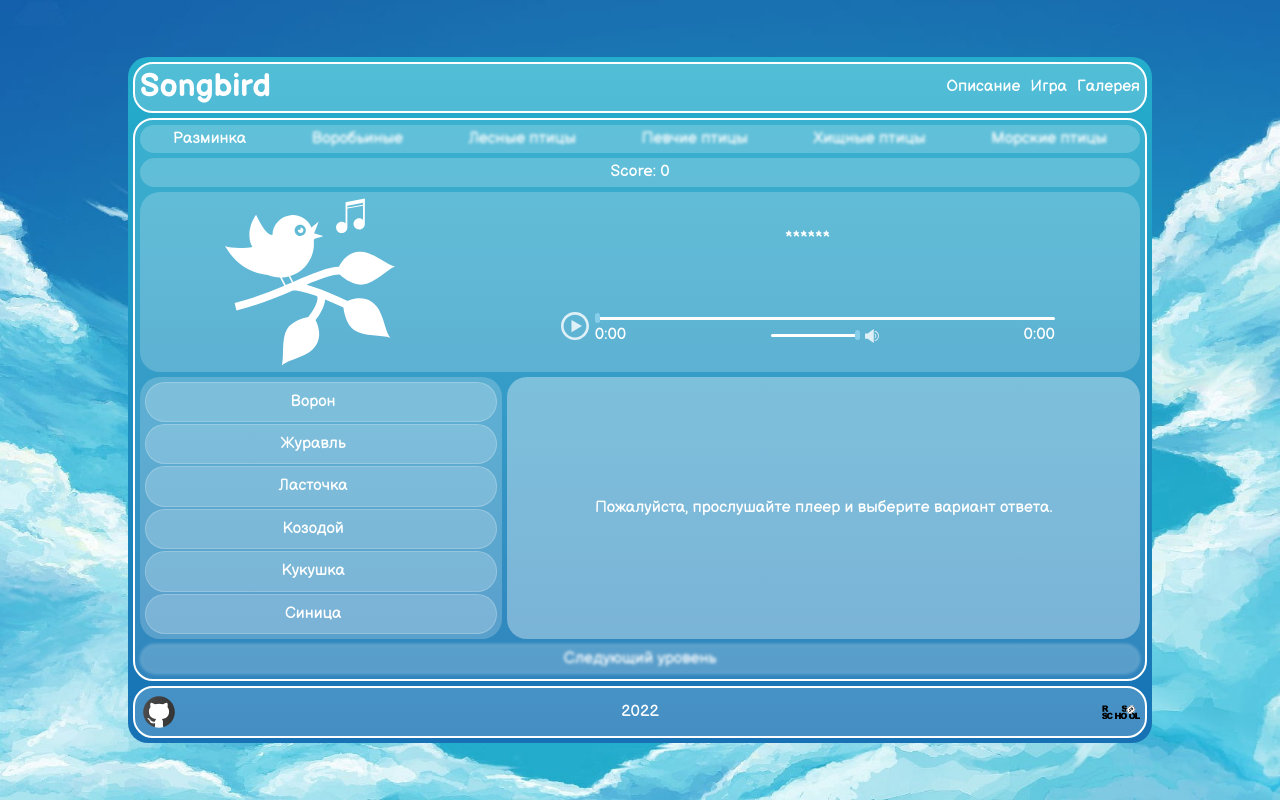
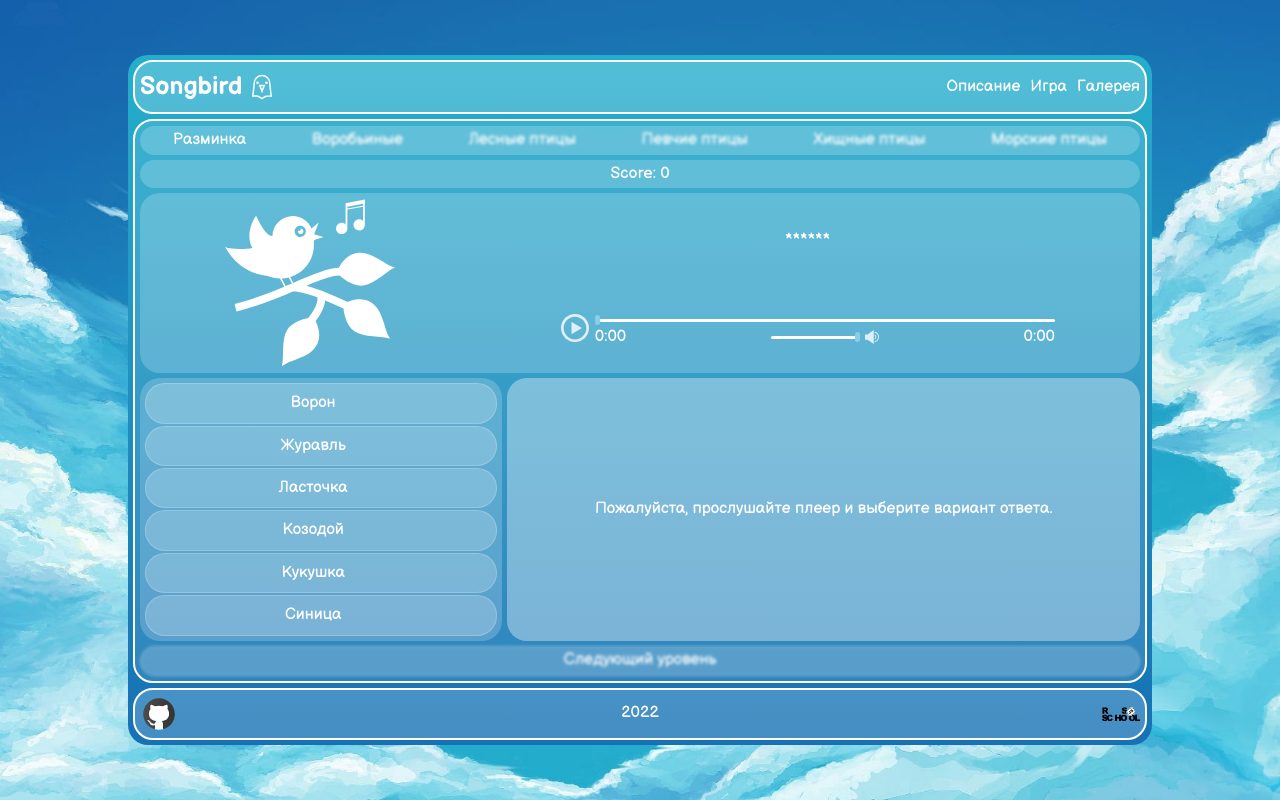
Before and after one commit to Cat4love/songbird, a website built with webpack: page songbird/src/quiz.html in a window 1280 px wide. Built offline with nearby package versions, Linux system fonts and the light colour scheme.

Commit message:
feat: add game logo to pages

```diff
--- a/songbird/src/greet.html
+++ b/songbird/src/greet.html
@@ -10,7 +10,10 @@
 	<div class="container">
 		<div class="wrapper">
 			<header class="header">
-				<h1 class="header__title">Songbird</h1>
+				<div class="header__logo">
+					<h1 class="header__title">Songbird</h1>
+					<img src="./assets/images/logo.svg" alt="" class="header__image">
+				</div>
 				<nav class="header__nav">
 					<a href="greet.html" class="header__link">Описание</a>
 					<a href="quiz.html" class="header__link">Игра</a>
--- a/songbird/src/quiz.html
+++ b/songbird/src/quiz.html
@@ -10,7 +10,10 @@
     <div class="container">
       <div class="wrapper">
         <header class="header">
-          <h1 class="header__title">Songbird</h1>
+          <div class="header__logo">
+            <h1 class="header__title">Songbird</h1>
+            <img src="./assets/images/logo.svg" alt="" class="header__image">
+          </div>
           <nav class="header__nav">
             <a href="greet.html" class="header__link">Описание</a>
             <a href="quiz.html" class="header__link">Игра</a>
--- a/songbird/src/styles/_style.scss
+++ b/songbird/src/styles/_style.scss
@@ -51,8 +51,18 @@ body {
 
 .header__title {
   margin: 0px;
+  font-size: 25px;
 }
-
+.header__logo {
+  display: flex;
+  flex-direction: row;
+  align-items: center;
+  justify-content: center;
+}
+.header__image{
+  width: 40px;
+  height: 40px;
+}
 .header__nav {
   display: flex;
   flex-direction: row;
```
Also changed, not shown: songbird/src/assets/images/logo.svg (added).
